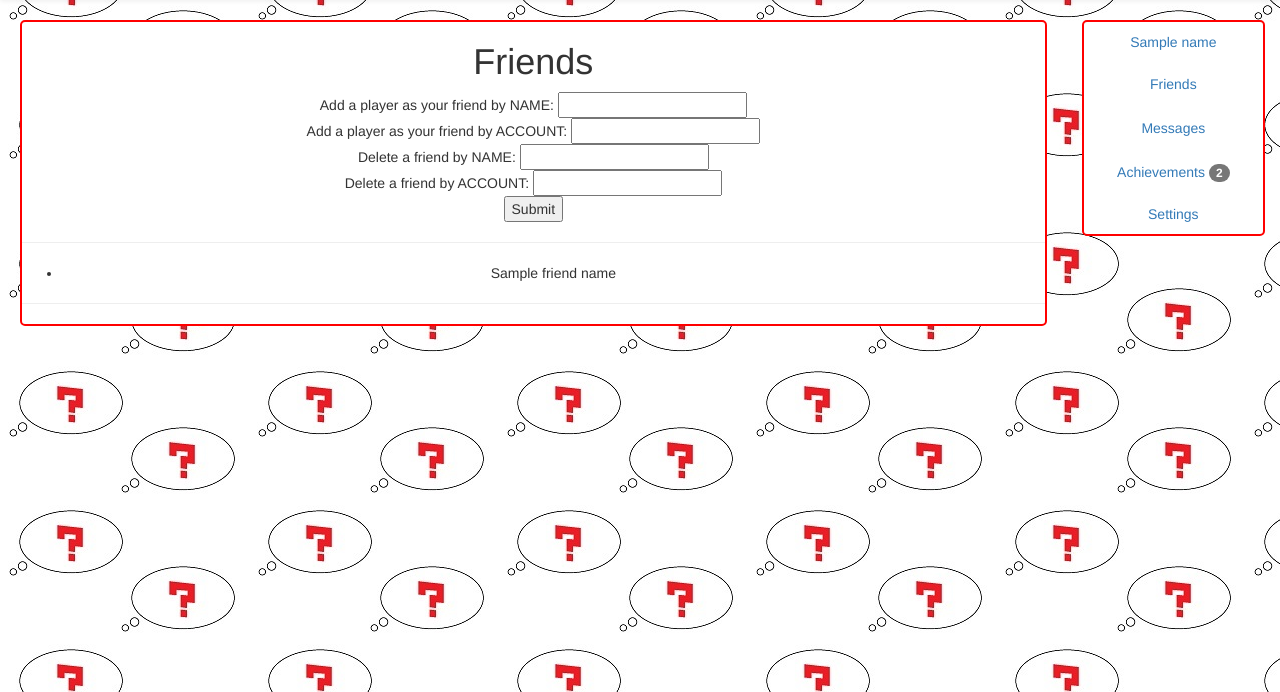
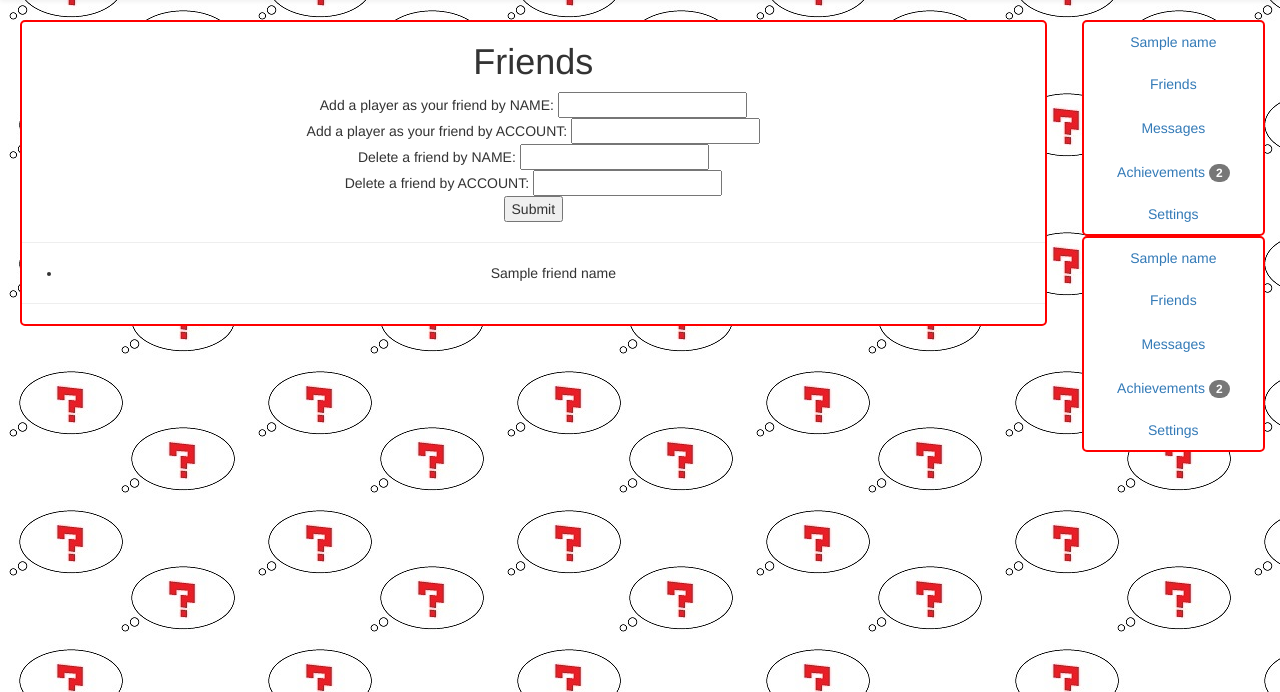
Before and after one commit to fishlinghu/QuizApp-WebApplication, a Python web app: template quizapp/quizapp/templates/friend.html in a window 1280 px wide. Shown: the part 51-743 px from the top of the page. Run offline with Jinja, Linux system fonts and the light colour scheme; the template is opened without the code that fills it: most values are stand-ins (such as "Sample title", 1, 10 or a date in 2020); some libraries are stand-ins or nearby versions.

Commit message:
added sidebar to the base_of_all_page.html

```diff
--- a/quizapp/quizapp/templates/base_of_all_page.html
+++ b/quizapp/quizapp/templates/base_of_all_page.html
@@ -58,6 +58,25 @@ This bar should appear in every page, so this is a base template for every html
 		{% endif %}
 	{% endblock %}
 	{% endblock %}
+	{% block sidebar %}
+	<div class="col-md-2">
+		<div class="content sidebar">
+			<ul class="nav nav-stacked">
+				<li class="active"><a>{{ name }}</a></li>
+				<li><a data-toggle="collapse" href="#collapseFriends">Friends</a></li>
+				<li id="collapseFriends" class="collapse" data-toggle="false" style="height:0px">
+					You have no friends
+				</li>
+				<li><a data-toggle="collapse" href="#collapseMessages">Messages</a></li>
+				<li id="collapseMessages" class="collapse" data-toggle="false" style="height:0px">
+					You have no new messages
+				</li>
+				<li><a href="#">Achievements <span class="badge">2</span></a></li>
+				<li><a href="#">Settings</a></li>
+			</ul>
+		</div>
+	</div>
+	{% endblock %}
 	{% block script %}
 	<!-- Le javascript
 	================================================== -->
```
